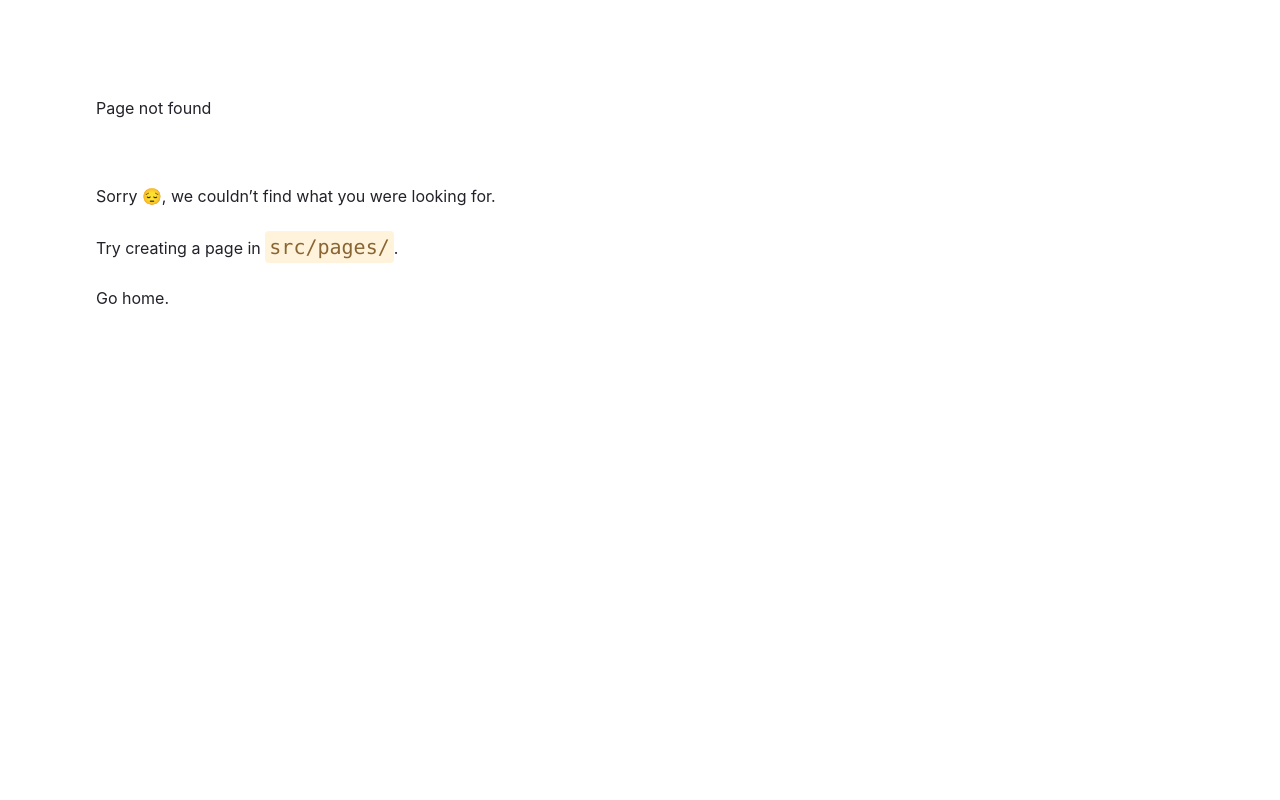
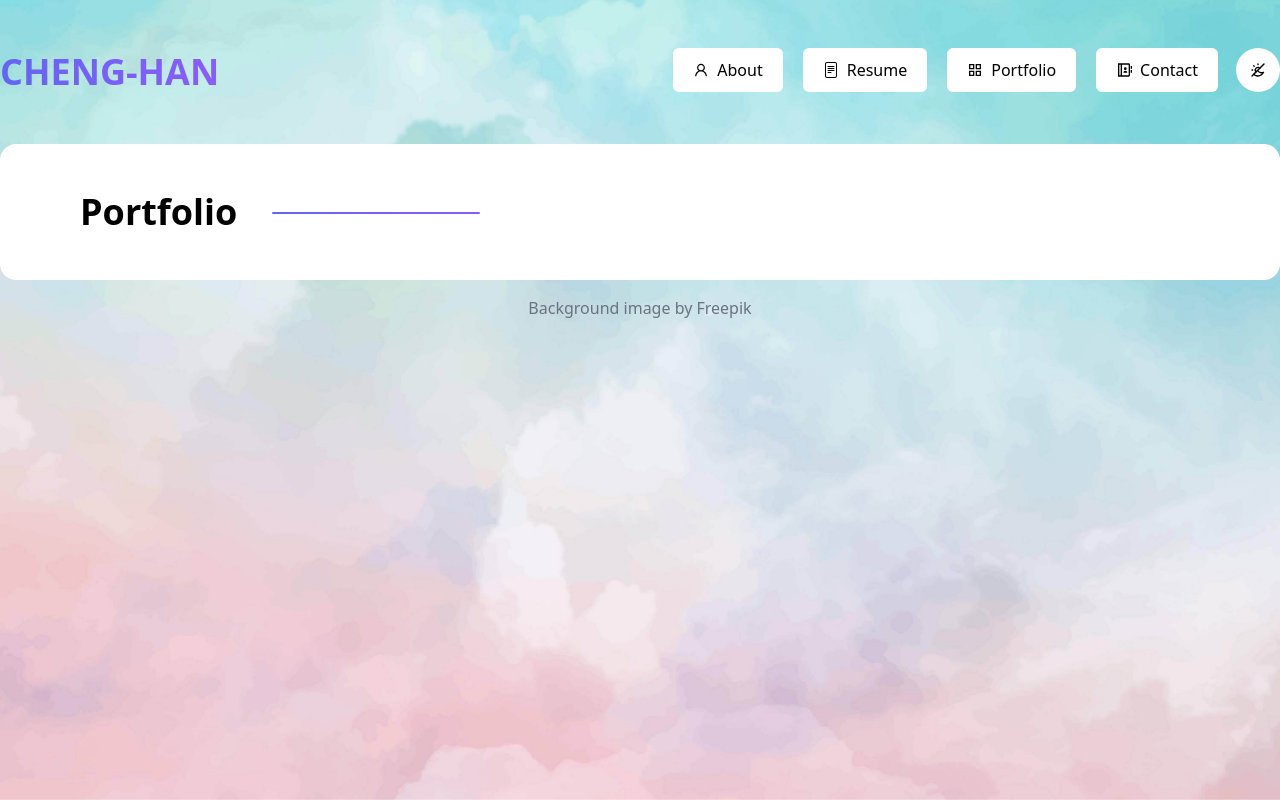
Before and after one commit to henry32144/henry32144.github.io, a Gatsby site: page /portfolio in a window 1280 px wide. Before the commit this address had no page. Built offline with nearby package versions, Linux system fonts and the light colour scheme; Gatsby itself is replaced by a stand-in of ours.

Commit message:
Change work to portfolio

```diff
--- a/src/components/navbar.tsx
+++ b/src/components/navbar.tsx
@@ -6,7 +6,7 @@ import LinkButton from "./linkButton";
 import brandLogo from "../images/logo.png";
 import { AiOutlineUser } from "react-icons/ai";
 import { BsFileText } from "react-icons/bs";
-import { SlWrench } from "react-icons/sl";
+import { MdOutlineGridView } from "react-icons/md";
 import { RiContactsBookLine } from "react-icons/ri";
 import { TbSunMoon } from "react-icons/tb";
 
@@ -76,11 +76,11 @@ const Navbar: React.FC = () => {
             </li>
             <li>
               <LinkButton
-                to="/works"
+                to="/portfolio"
                 className="rounded-md mx-2.5 px-2 py-2.5 md:px-4 xl:px-5"
               >
-                <SlWrench className="mr-2" />
-                Works
+                <MdOutlineGridView className="mr-2" />
+                Portfolio
               </LinkButton>
             </li>
             <li>
--- /dev/null
+++ b/src/pages/portfolio.tsx
@@ -0,0 +1,21 @@
+import * as React from "react";
+import type { HeadFC, PageProps } from "gatsby";
+import Layout from "../components/layout";
+import Card from "../components/card";
+import PageTitle from "../components/pageTitle";
+
+const WorkPage: React.FC<PageProps> = () => {
+  return (
+    <Layout>
+      <Card>
+        <div className="py-12">
+          <PageTitle text="Portfolio" />
+        </div>
+      </Card>
+    </Layout>
+  );
+};
+
+export default WorkPage;
+
+export const Head: HeadFC = () => <title>Portfolio</title>;
--- a/src/pages/works.tsx
+++ /dev/null
@@ -1,17 +0,0 @@
-import * as React from "react"
-import type { HeadFC, PageProps } from "gatsby"
-import Layout from '../components/layout'
-
-const WorkPage: React.FC<PageProps> = () => {
-  return (
-    <Layout>
-      <h1 className="text-3xl font-bold">
-        Work!
-      </h1>
-    </Layout>
-  )
-}
-
-export default WorkPage
-
-export const Head: HeadFC = () => <title>Works</title>
```
